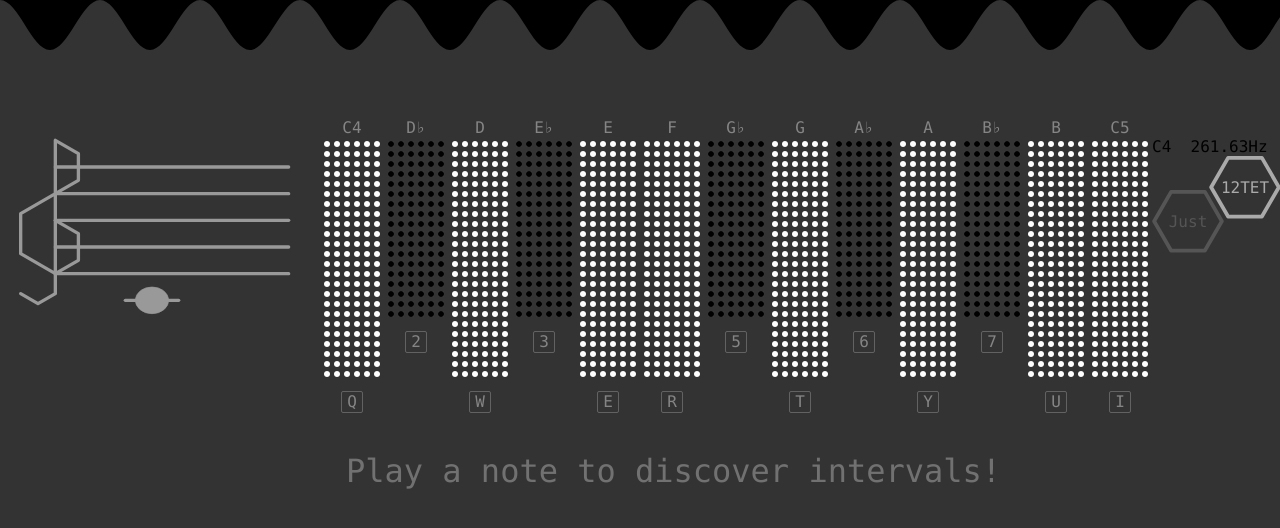
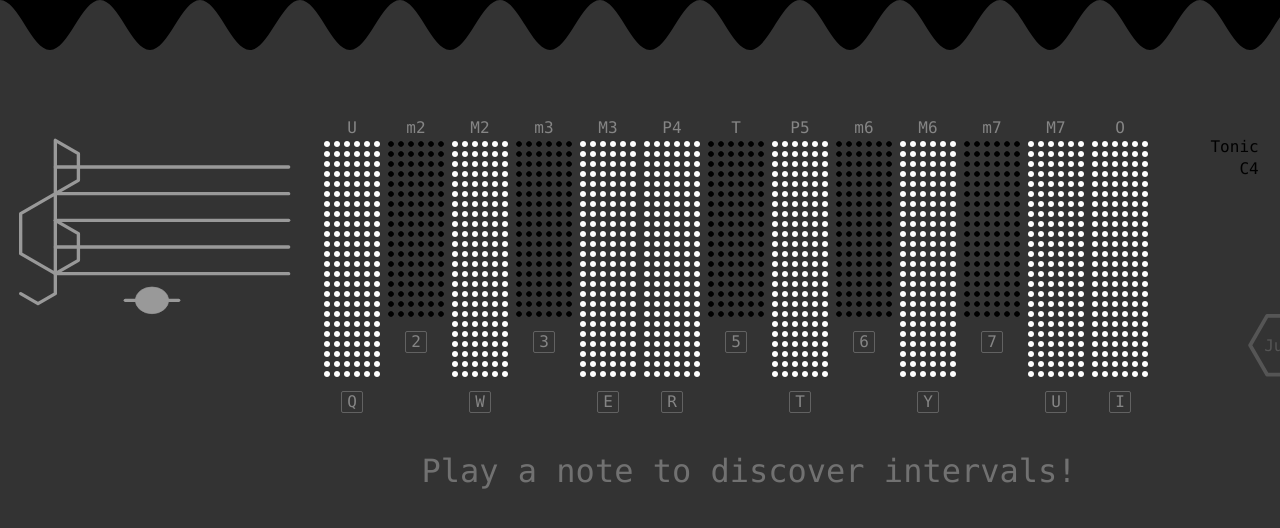
Before and after one commit to jonvuri/interval-clinic, a React app: page / in a window 1280 px wide. Shown: the top 528 px of the page. Built offline with nearby package versions, Linux system fonts and the light colour scheme.

Commit message:
Bunch of styling tweaks, and add more info/structure to details

```diff
--- a/src/App.module.css
+++ b/src/App.module.css
@@ -36,9 +36,16 @@
 
 .pianoPanel {
   grid-area: piano;
+  display: flex;
+  flex-direction: column;
+  align-items: center;
 }
 
 .detailsPanel {
   grid-area: details;
+  height: 259px;
   padding-top: 19px;
+  display: flex;
+  flex-direction: column;
+  justify-content: space-between;
 }
--- a/src/App.tsx
+++ b/src/App.tsx
@@ -69,7 +69,7 @@ const App = () => {
           <IntervalLineDisplay interval={interval} />
         </div>
         <div className={styles.detailsPanel}>
-          <IntervalDetailsDisplay interval={interval} />
+          <IntervalDetailsDisplay interval={interval} just={just} />
           <TuningToggle just={just} onChange={handleChangeJust} />
         </div>
       </div>
--- a/src/components/IntervalDetailsDisplay.module.css
+++ b/src/components/IntervalDetailsDisplay.module.css
@@ -1,11 +1,80 @@
 .container {
-  display: block;
+  display: grid;
+  align-items: center;
+  text-align: right;
+  grid-template-columns: repeat(3, 1fr);
+  grid-template-areas:
+    'intervalNoteName . .'
+    'twelveLabel twelveHertz .'
+    'justLabel justHertz justRatio'
+    'tonicLabel tonicHertz tonicRatio'
+    'tonicNoteName . .';
 }
 
-.tonicInfoLabel {
+.container > * {
+  height: 22px;
+}
+
+.intervalNoteName {
+  grid-area: intervalNoteName;
+}
+
+.twelveLabel {
+  grid-area: twelveLabel;
+}
+
+.justLabel {
+  grid-area: justLabel;
+}
+
+.twelveHertz {
+  grid-area: twelveHertz;
+}
+
+.justHertz {
+  grid-area: justHertz;
+}
+
+.justRatio {
+  grid-area: justRatio;
+  display: flex;
+  justify-content: center;
+}
+
+.justRatioInner {
+  width: 26px;
+  height: 100%;
+  padding: 0 4px;
+  border-bottom: 1px solid;
+  text-align: center;
+}
+
+.tonicNoteName {
+  grid-area: tonicNoteName;
   color: black;
 }
 
-.intervalInfoLabel {
-  display: block;
+.tonicLabel {
+  grid-area: tonicLabel;
+  color: black;
 }
+
+.tonicHertz {
+  grid-area: tonicHertz;
+  color: black;
+}
+
+.tonicRatio {
+  grid-area: tonicRatio;
+  display: flex;
+  justify-content: center;
+  color: black;
+}
+
+.tonicRatioInner {
+  width: 26px;
+  height: 100%;
+  padding: 0 4px;
+  border-top: 1px solid;
+  text-align: center;
+}
--- a/src/components/IntervalDetailsDisplay.tsx
+++ b/src/components/IntervalDetailsDisplay.tsx
@@ -1,31 +1,72 @@
-import React, { useContext } from 'react'
+import React from 'react'
 
-import { Interval, IntervalContext } from '../intervals'
+import intervals, { Interval } from '../intervals'
 
 import styles from './IntervalDetailsDisplay.module.css'
 
 type Props = {
   interval: Interval | null
+  just: boolean
 }
 
-const IntervalDetailsDisplay = ({ interval }: Props) => {
-  const intervals = useContext(IntervalContext)
-
-  return (
-    <div className={styles.container}>
-      <div className={styles.tonicInfoLabel}>
-        C4&nbsp;&nbsp;{intervals['U'].frequency.toFixed(2)}Hz
+const IntervalDetailsDisplay = ({ interval, just }: Props) => (
+  <div
+    className={styles.container}
+    style={interval !== null ? { color: intervals.twelve[interval].color } : {}}
+  >
+    {interval !== null && (
+      <>
+        <div className={styles.intervalNoteName}>
+          {intervals.just[interval].note}
+        </div>
+        <div
+          className={styles.twelveLabel}
+          style={
+            just ? {} : { fontWeight: 'bold', textDecoration: 'underline' }
+          }
+        >
+          12TET
+        </div>
+        <div
+          className={styles.twelveHertz}
+          style={just ? {} : { fontWeight: 'bold' }}
+        >
+          {intervals.twelve[interval].frequency.toFixed(2)}Hz
+        </div>
+        <div
+          className={styles.justLabel}
+          style={
+            just ? { fontWeight: 'bold', textDecoration: 'underline' } : {}
+          }
+        >
+          Just
+        </div>
+        <div
+          className={styles.justHertz}
+          style={just ? { fontWeight: 'bold' } : {}}
+        >
+          {intervals.just[interval].frequency.toFixed(2)}Hz
+        </div>
+        <div className={styles.justRatio}>
+          <div className={styles.justRatioInner}>
+            {intervals.just[interval].upper}
+          </div>
+        </div>
+      </>
+    )}
+    <div className={styles.tonicLabel}>Tonic</div>
+    <div className={styles.tonicHertz}>
+      {intervals.just['U'].frequency.toFixed(2)}Hz
+    </div>
+    {interval !== null && (
+      <div className={styles.tonicRatio}>
+        <div className={styles.tonicRatioInner}>
+          {intervals.just[interval].lower}
+        </div>
       </div>
-      {interval !== null && (
-        <div
-          className={styles.intervalInfoLabel}
-          style={{ color: intervals[interval].color }}
-        >
-          {intervals[interval].frequency.toFixed(2)}Hz
-        </div>
-      )}
-    </div>
-  )
-}
+    )}
+    <div className={styles.tonicNoteName}>C4</div>
+  </div>
+)
 
 export default IntervalDetailsDisplay
--- a/src/components/IntervalLineDisplay.module.css
+++ b/src/components/IntervalLineDisplay.module.css
@@ -1,7 +1,7 @@
 .container {
   display: flex;
   flex-direction: column;
-  width: 100%;
+  width: 832px;
   margin-top: 12px;
 }
 
--- a/src/components/Piano.module.css
+++ b/src/components/Piano.module.css
@@ -1,4 +1,5 @@
 .container {
+  width: 832px;
   display: flex;
 }
 
--- a/src/components/Piano.tsx
+++ b/src/components/Piano.tsx
@@ -214,7 +214,7 @@ const Piano = ({ onAttack, onRelease }: Props) => {
     <div className={styles.container}>
       <WhiteKey
         interval="U"
-        display="C4"
+        display="U"
         keyboardKey="KeyQ"
         displayKeyboardKey="Q"
         onAttack={onAttack}
@@ -222,7 +222,7 @@ const Piano = ({ onAttack, onRelease }: Props) => {
       />
       <BlackKey
         interval="m2"
-        display="D♭"
+        display="m2"
         keyboardKey="Digit2"
         displayKeyboardKey="2"
         onAttack={onAttack}
@@ -230,7 +230,7 @@ const Piano = ({ onAttack, onRelease }: Props) => {
       />
       <WhiteKey
         interval="M2"
-        display="D"
+        display="M2"
         keyboardKey="KeyW"
         displayKeyboardKey="W"
         onAttack={onAttack}
@@ -238,7 +238,7 @@ const Piano = ({ onAttack, onRelease }: Props) => {
       />
       <BlackKey
         interval="m3"
-        display="E♭"
+        display="m3"
         keyboardKey="Digit3"
         displayKeyboardKey="3"
         onAttack={onAttack}
@@ -246,7 +246,7 @@ const Piano = ({ onAttack, onRelease }: Props) => {
       />
       <WhiteKey
         interval="M3"
-        display="E"
+        display="M3"
         keyboardKey="KeyE"
         displayKeyboardKey="E"
         onAttack={onAttack}
@@ -254,7 +254,7 @@ const Piano = ({ onAttack, onRelease }: Props) => {
       />
       <WhiteKey
         interval="P4"
-        display="F"
+        display="P4"
         keyboardKey="KeyR"
         displayKeyboardKey="R"
         onAttack={onAttack}
@@ -262,7 +262,7 @@ const Piano = ({ onAttack, onRelease }: Props) => {
       />
       <BlackKey
         interval="A4"
-        display="G♭"
+        display="T"
         keyboardKey="Digit5"
         displayKeyboardKey="5"
         onAttack={onAttack}
@@ -270,7 +270,7 @@ const Piano = ({ onAttack, onRelease }: Props) => {
       />
       <WhiteKey
         interval="P5"
-        display="G"
+        display="P5"
         keyboardKey="KeyT"
         displayKeyboardKey="T"
         onAttack={onAttack}
@@ -278,7 +278,7 @@ const Piano = ({ onAttack, onRelease }: Props) => {
       />
       <BlackKey
         interval="m6"
-        display="A♭"
+        display="m6"
         keyboardKey="Digit6"
         displayKeyboardKey="6"
         onAttack={onAttack}
@@ -286,7 +286,7 @@ const Piano = ({ onAttack, onRelease }: Props) => {
       />
       <WhiteKey
         interval="M6"
-        display="A"
+        display="M6"
         keyboardKey="KeyY"
         displayKeyboardKey="Y"
         onAttack={onAttack}
@@ -294,7 +294,7 @@ const Piano = ({ onAttack, onRelease }: Props) => {
       />
       <BlackKey
         interval="m7"
-        display="B♭"
+        display="m7"
         keyboardKey="Digit7"
         displayKeyboardKey="7"
         onAttack={onAttack}
@@ -302,7 +302,7 @@ const Piano = ({ onAttack, onRelease }: Props) => {
       />
       <WhiteKey
         interval="M7"
-        display="B"
+        display="M7"
         keyboardKey="KeyU"
         displayKeyboardKey="U"
         onAttack={onAttack}
@@ -310,7 +310,7 @@ const Piano = ({ onAttack, onRelease }: Props) => {
       />
       <WhiteKey
         interval="O"
-        display="C5"
+        display="O"
         keyboardKey="KeyI"
         displayKeyboardKey="I"
         onAttack={onAttack}
--- a/src/components/TuningToggle.module.css
+++ b/src/components/TuningToggle.module.css
@@ -2,6 +2,7 @@
   position: relative;
   width: 129px;
   height: 97px;
+  margin: 0 auto;
   user-select: none;
 }
 
```
Also changed, not shown: src/intervals.ts (+26 -0 lines).
